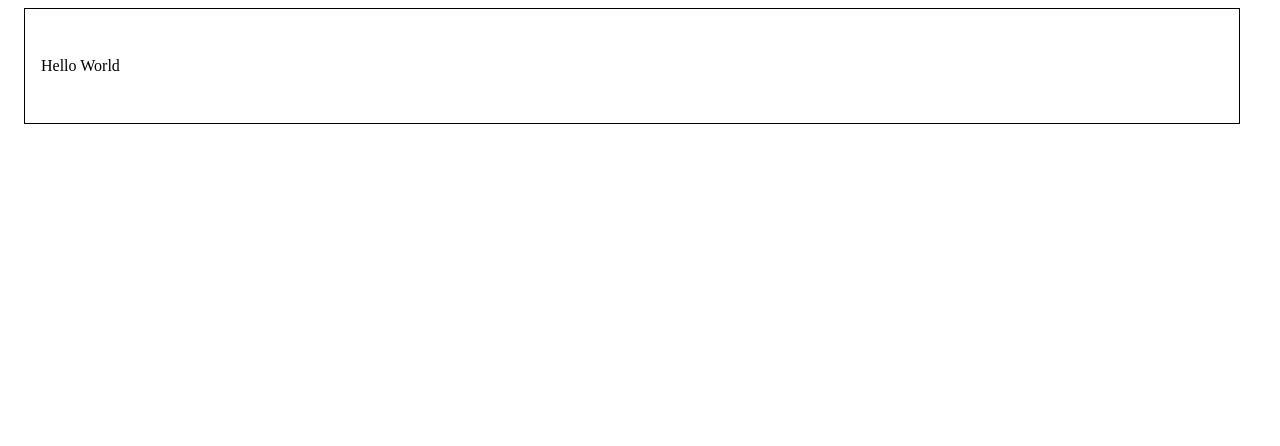
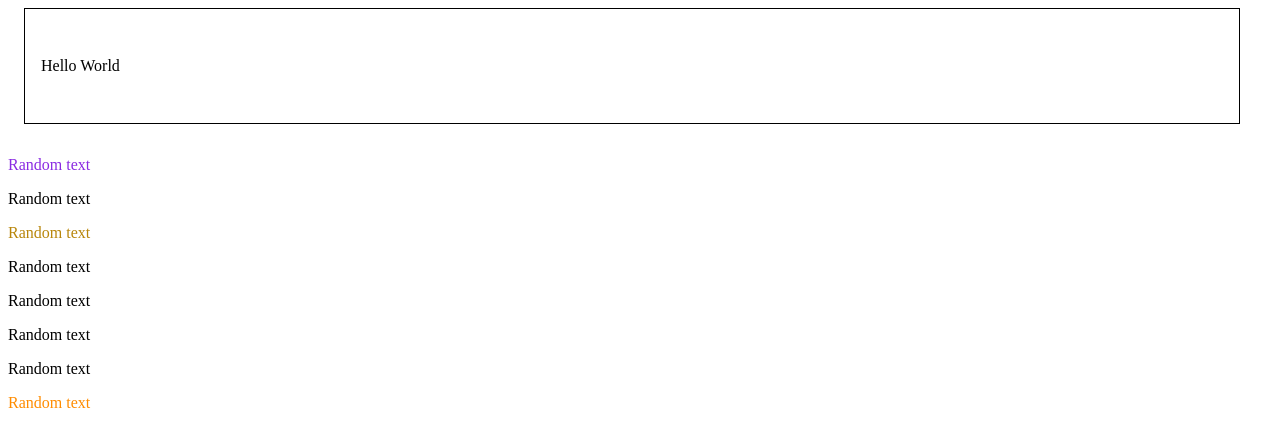
Before and after one commit to whatislavj/lec6hw, a plain HTML site: page index.html in a window 1280 px wide. Drawn offline with Linux system fonts and the light colour scheme.

Commit message:
Div w p done

```diff
--- a/css/style.css
+++ b/css/style.css
@@ -3,3 +3,15 @@
     padding: 32px 16px;
     border: 1px solid rgb(0, 0, 0);
 }
+
+.pd :first-child{
+    color: blueviolet;
+}
+
+.pd :nth-child(3){
+    color: darkgoldenrod;
+}
+
+.pd :last-child{
+    color: darkorange;
+}
--- a/index.html
+++ b/index.html
@@ -12,5 +12,17 @@
     <div class="topBorder">
         <p>Hello World</p>
     </div>
+
+    <div class="pd">
+        <p>Random text</p>
+        <p>Random text</p>
+        <p>Random text</p>
+        <p>Random text</p>
+        <p>Random text</p>
+        <p>Random text</p>
+        <p>Random text</p>
+        <p>Random text</p>
+    </div>
+
 </body>
 </html>
```
